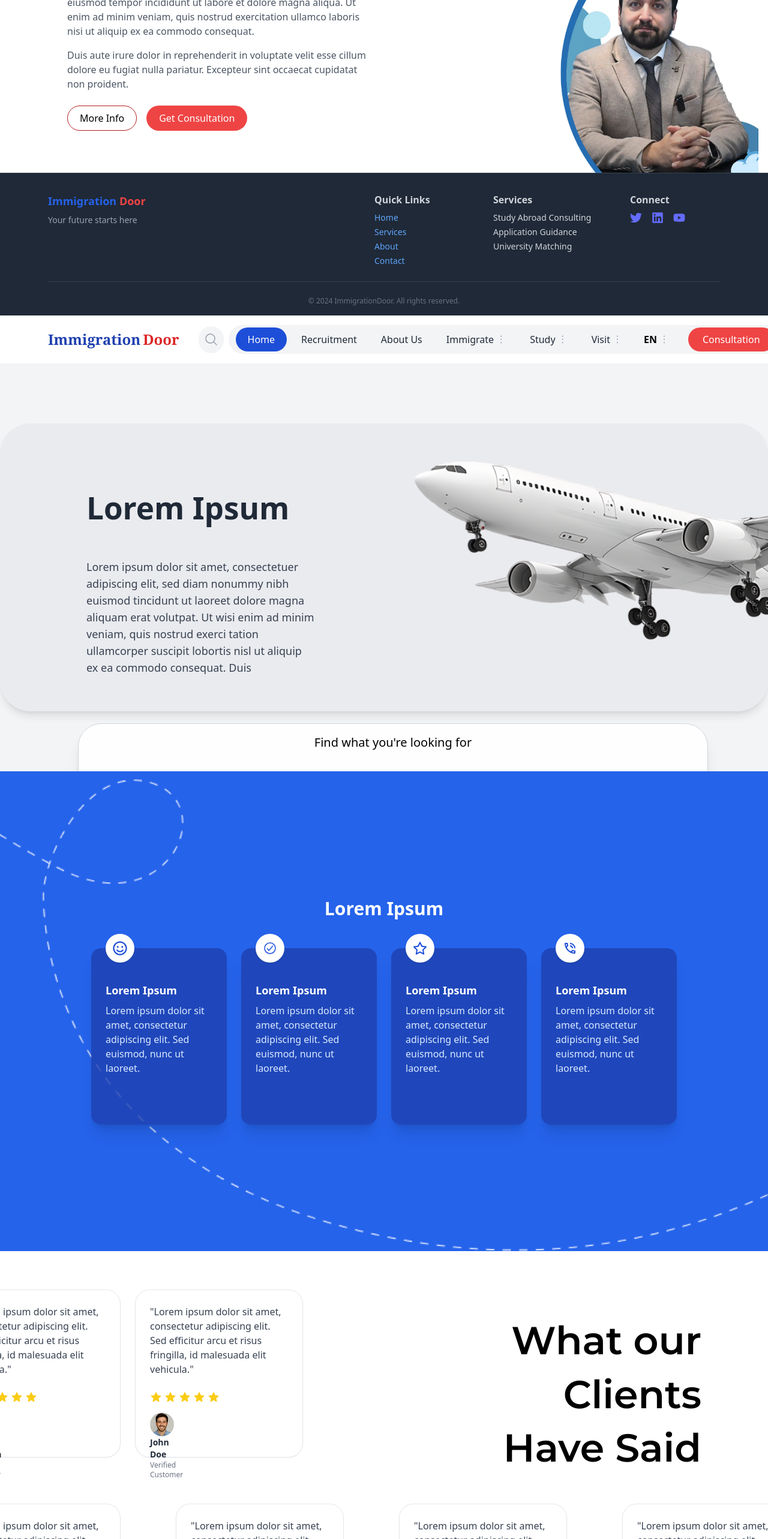
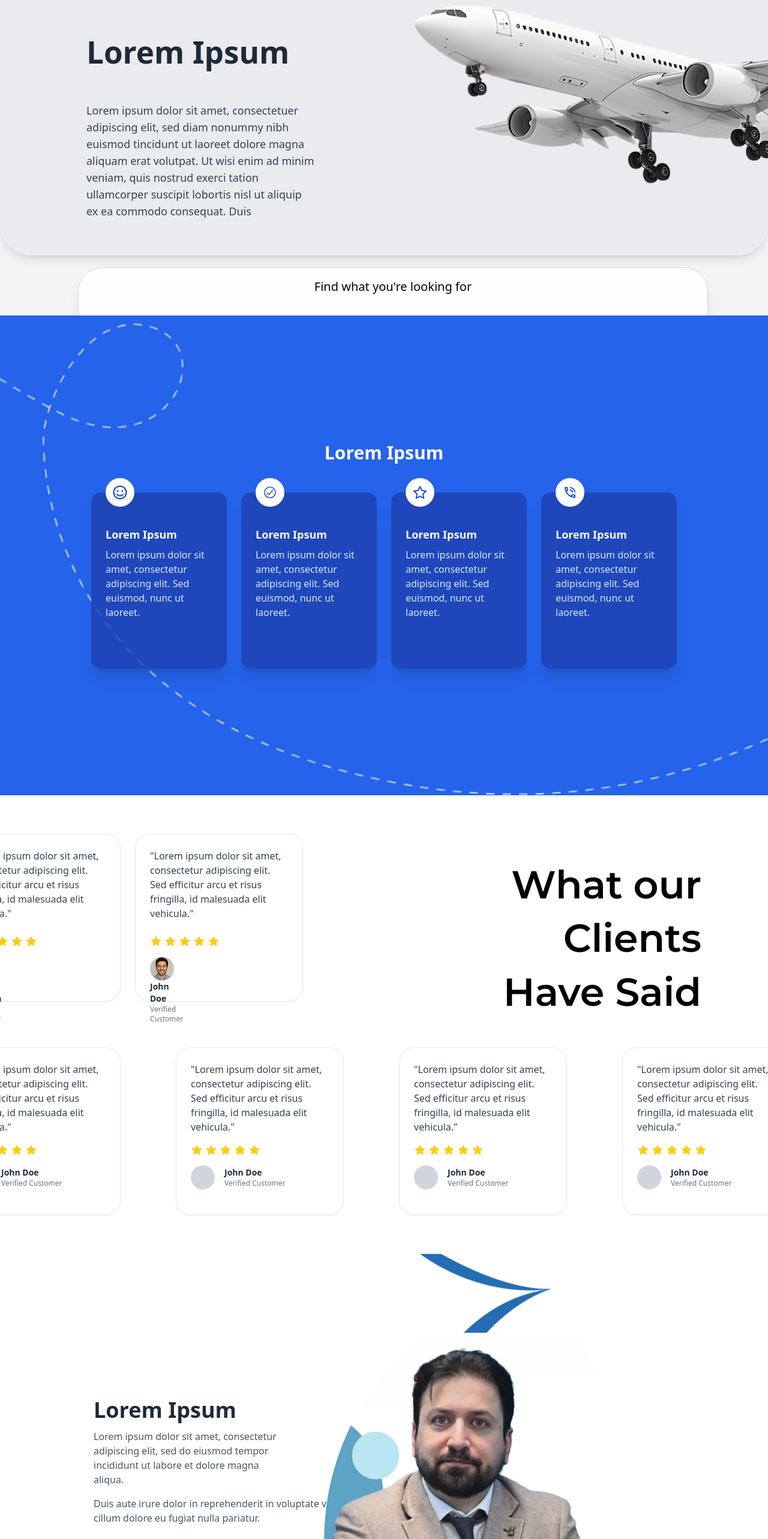
Before and after one commit to Aetthera/University-Admission-and-Immigration-Website, a React (Vite) app in the folder frontend/: page / in a window 1280 px wide. Shown: the part 234-2800 px from the top of the page at 60% size. Built offline with nearby package versions, Linux system fonts and the light colour scheme.

Commit message:
fixed a couple of bugs and UI elements

```diff
--- a/frontend/src/App.jsx
+++ b/frontend/src/App.jsx
@@ -12,24 +12,37 @@ function App() {
     <>
 
     <Header />
-    <GetConsultation />
-    <Footer />
-      <Header />
+
+    {/* Hero Section */}
     <div>
-        <Hero />
+      <Hero/>
     </div>
+
+    {/* Card Section */}
     <div>
-        <CardSection />
+      <CardSection/>
     </div>
+
+    {/* Client Review Section */}
     <div>
-        <CustomerReview />
+      <CustomerReview/>
     </div>
+
+    {/* Get Consultation Section */}
+    <div>
+      <GetConsultation/>
+    </div>
+
+    {/* Performance Section */}
     <div>
       <Performance/>
     </div>
+
+    {/* Get in touch Section */}
     <div>
       <ContactUs/>
     </div>
+
       <Footer />
     </>
   );
--- a/frontend/src/components/GetConsultation.jsx
+++ b/frontend/src/components/GetConsultation.jsx
@@ -6,13 +6,13 @@ export default function GetConsultation() {
     <section className="w-full min-h-[430px] bg-white flex flex-col md:flex-row items-center justify-between px-4 py-10 md:py-0 overflow-hidden relative">
 
       {/* Left: Text */}
-  <div className="md:w-1/2 flex flex-col justify-center md:pl-24 mt-8 md:mt-0">
+      <div className="w-1/2 flex flex-col justify-start pl-[140px] mt-8 md:mt-0">
         <h2 className="text-3xl md:text-4xl font-bold text-gray-800 mb-3">Lorem Ipsum</h2>
-    <p className="text-gray-600 mb-4 max-w-lg">
-      Lorem ipsum dolor sit amet, consectetur adipiscing elit, sed do eiusmod tempor incididunt ut labore et dolore magna aliqua. Ut enim ad minim veniam, quis nostrud exercitation ullamco laboris nisi ut aliquip ex ea commodo consequat.
+        <p className="text-gray-600 mb-4 max-w-[40vh]">
+          Lorem ipsum dolor sit amet, consectetur adipiscing elit, sed do eiusmod tempor incididunt ut labore et dolore magna aliqua.
         </p>
         <p className="text-gray-600 mb-6 max-w-lg">
-      Duis aute irure dolor in reprehenderit in voluptate velit esse cillum dolore eu fugiat nulla pariatur. Excepteur sint occaecat cupidatat non proident.
+          Duis aute irure dolor in reprehenderit in voluptate velit esse cillum dolore eu fugiat nulla pariatur.
         </p>
         <div className="flex gap-4">
           <button className="border border-red-700 text-black bg-white px-5 py-2 rounded-full hover:bg-blue-50 transition">More Info</button>
@@ -21,19 +21,18 @@ export default function GetConsultation() {
       </div>
 
       {/* Right: Vector & Person */}
-  <div className="md:w-1/2 relative flex items-end justify-end min-h-[370px]">
+      <div className="w-1/2 relative flex items-end justify-end pr-[80px] min-h-[320px] ">
         <img
           src={Vector1}
           alt="decorative vector"
-      className="absolute right-20 bottom-0 w-[250px] z-0 object-contain pointer-events-none select-none"
+          className="absolute bottom-0 w-[280px] left-0 right-[100px] h-[760px] z-0  pointer-events-none select-none"
         />
         <img
           src={Person}
           alt="Person"
-      className="relative md:w-80 object-contain"
+          className="relative w-[300px] z-10 right-[100px] h-[760px] w-[560px]"
         />
       </div>
     </section>
-
   );
 }
```
Lines whose indentation alone changed are shown as unchanged.
